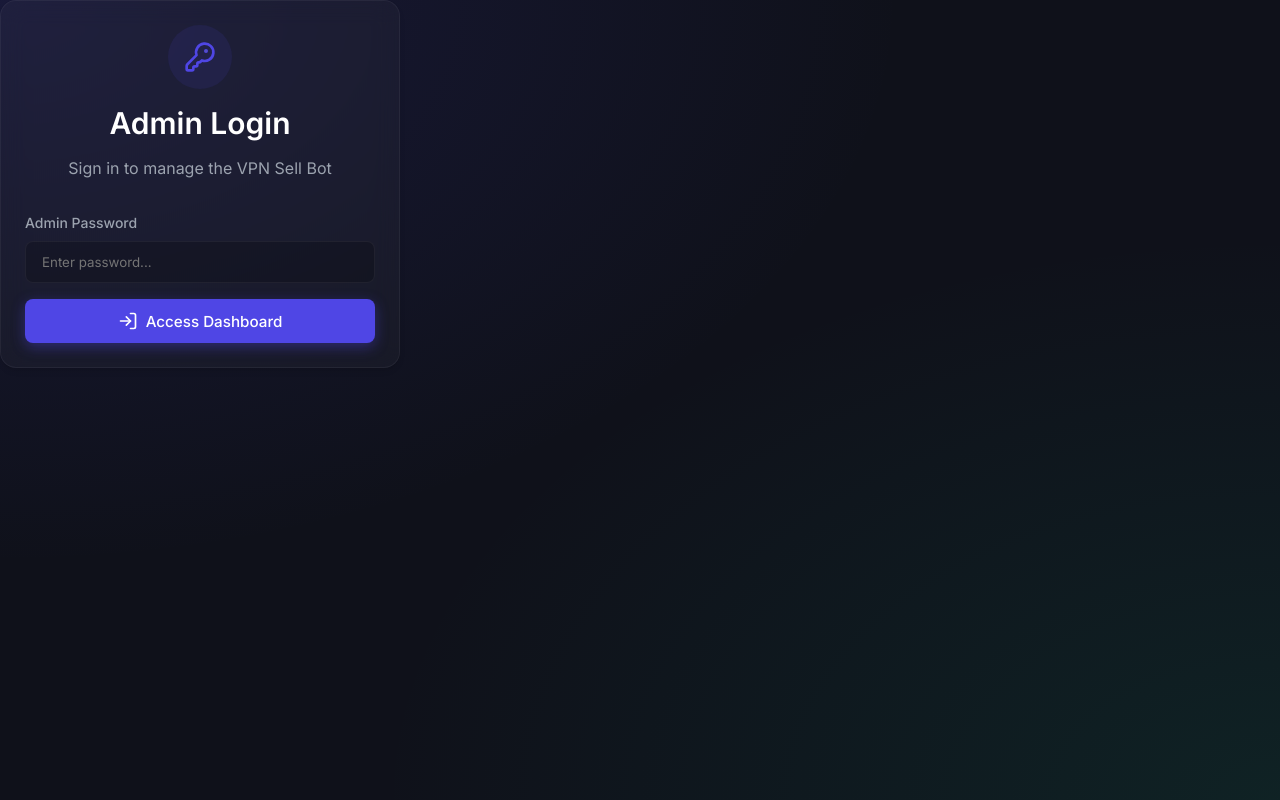
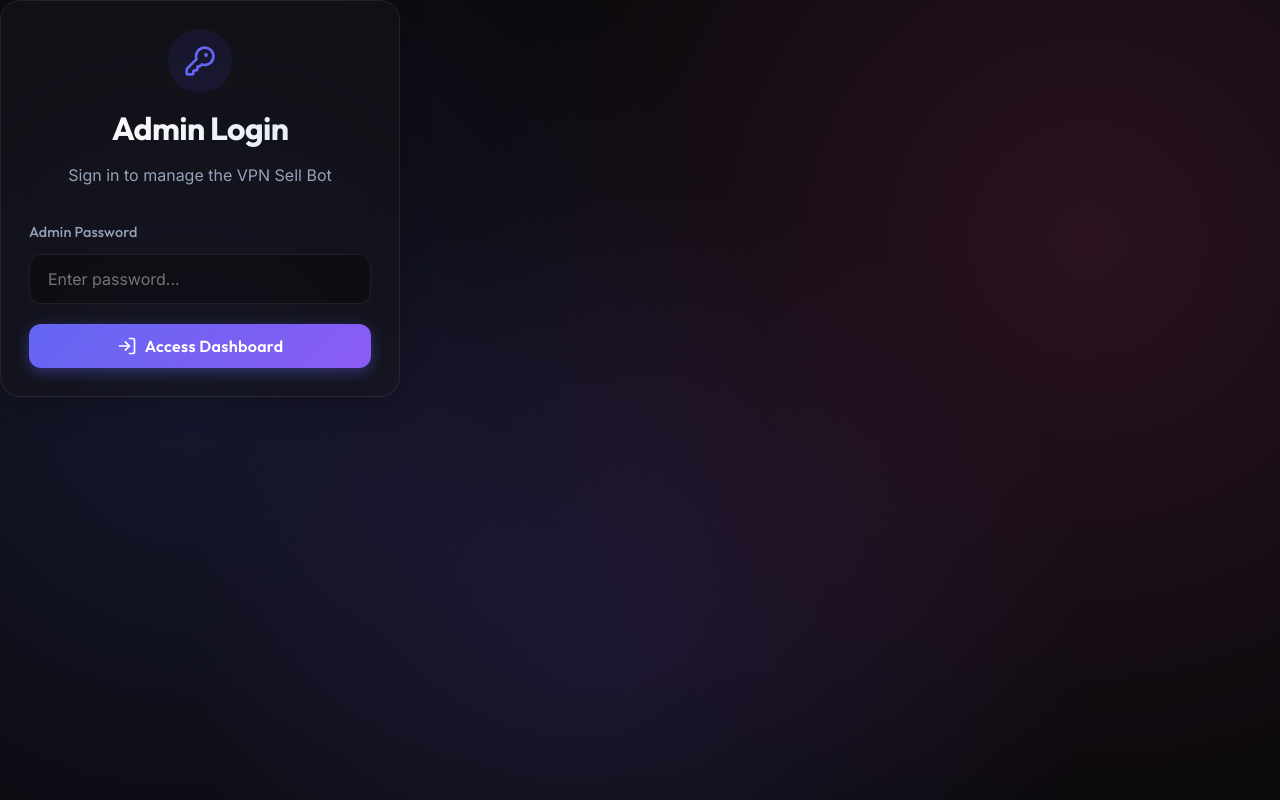
Before and after one commit to knownasmobin/seller, a React app in the folder frontend/: page / in a window 1280 px wide. Built offline with nearby package versions, Linux system fonts and the light colour scheme; no server answers; the HTML template or start-up script is replaced by a standard one.

Commit message:
feat: set up initial frontend structure including dashboard, orders, plans pages, a sidebar, and global styling.

```diff
--- a/frontend/src/index.css
+++ b/frontend/src/index.css
@@ -1,14 +1,17 @@
-@import url('https://fonts.googleapis.com/css2?family=Inter:wght@300;400;500;600;700&display=swap');
+@import url('https://fonts.googleapis.com/css2?family=Outfit:wght@300;400;500;600;700;800&family=Inter:wght@400;500;600&display=swap');
 
 :root {
-  --primary: #4F46E5;
-  --primary-hover: #4338ca;
-  --bg-base: #0f111a;
-  --bg-surface: rgba(255, 255, 255, 0.03);
-  --bg-surface-hover: rgba(255, 255, 255, 0.08);
-  --glass-border: rgba(255, 255, 255, 0.05);
-  --text-main: #f3f4f6;
-  --text-muted: #9ca3af;
+  --primary: #6366f1;
+  --primary-hover: #4f46e5;
+  --secondary: #ec4899;
+  --accent: #8b5cf6;
+  --bg-base: #09090b;
+  --bg-surface: rgba(24, 24, 27, 0.4);
+  --bg-surface-hover: rgba(39, 39, 42, 0.6);
+  --glass-border: rgba(255, 255, 255, 0.08);
+  --glass-border-hover: rgba(255, 255, 255, 0.15);
+  --text-main: #f8fafc;
+  --text-muted: #94a3b8;
   --danger: #ef4444;
   --success: #10b981;
   --warning: #f59e0b;
@@ -21,50 +24,110 @@
 }
 
 body {
-  font-family: 'Inter', system-ui, -apple-system, sans-serif;
+  font-family: 'Inter', system-ui, sans-serif;
   background-color: var(--bg-base);
   color: var(--text-main);
+  /* Dynamic Mesh Gradient Background */
   background-image:
-    radial-gradient(at 0% 0%, rgba(79, 70, 229, 0.15) 0px, transparent 50%),
-    radial-gradient(at 100% 100%, rgba(16, 185, 129, 0.1) 0px, transparent 50%);
+    radial-gradient(circle at 15% 50%, rgba(99, 102, 241, 0.15), transparent 50%),
+    radial-gradient(circle at 85% 30%, rgba(236, 72, 153, 0.15), transparent 50%),
+    radial-gradient(circle at 50% 80%, rgba(139, 92, 246, 0.15), transparent 50%);
   background-attachment: fixed;
   min-height: 100vh;
-  line-height: 1.5;
+  line-height: 1.6;
   -webkit-font-smoothing: antialiased;
+  overflow-x: hidden;
 }
 
-/* Glassmorphism Utilities */
+h1,
+h2,
+h3,
+h4,
+h5,
+h6 {
+  font-family: 'Outfit', sans-serif;
+  font-weight: 700;
+  line-height: 1.2;
+  margin-bottom: 0.5em;
+  color: #fff;
+  letter-spacing: -0.02em;
+}
+
+h1 {
+  font-size: 2.75rem;
+  background: linear-gradient(to right, #fff, #a5b4fc);
+  -webkit-background-clip: text;
+  background-clip: text;
+  -webkit-text-fill-color: transparent;
+}
+
+h2 {
+  font-size: 2rem;
+  background: linear-gradient(to right, #fff, #e2e8f0);
+  -webkit-background-clip: text;
+  background-clip: text;
+  -webkit-text-fill-color: transparent;
+}
+
+h3 {
+  font-size: 1.5rem;
+}
+
+/* Premium Glassmorphism Utilities */
 .glass {
   background: var(--bg-surface);
-  backdrop-filter: blur(12px);
-  -webkit-backdrop-filter: blur(12px);
+  backdrop-filter: blur(16px);
+  -webkit-backdrop-filter: blur(16px);
   border: 1px solid var(--glass-border);
-  border-radius: 16px;
-  box-shadow: 0 4px 6px -1px rgba(0, 0, 0, 0.1), 0 2px 4px -1px rgba(0, 0, 0, 0.06);
-  transition: all 0.3s ease;
+  border-radius: 20px;
+  box-shadow: 0 8px 32px 0 rgba(0, 0, 0, 0.2);
+  transition: all 0.4s cubic-bezier(0.4, 0, 0.2, 1);
 }
 
 .glass-card {
-  padding: 24px;
+  padding: 28px;
 }
 
 .glass-card:hover {
   background: var(--bg-surface-hover);
-  border-color: rgba(255, 255, 255, 0.1);
-  transform: translateY(-2px);
+  border-color: var(--glass-border-hover);
+  transform: translateY(-4px);
+  box-shadow: 0 12px 40px 0 rgba(0, 0, 0, 0.3), 0 0 0 1px rgba(255, 255, 255, 0.05) inset;
 }
 
-/* Typography */
-h1, h2, h3, h4, h5, h6 {
-  font-weight: 600;
-  line-height: 1.2;
-  margin-bottom: 0.5em;
-  color: #fff;
+/* Sidebar Specific */
+.sidebar {
+  border-right: 1px solid var(--glass-border);
+  background: rgba(9, 9, 11, 0.6);
+  backdrop-filter: blur(20px);
 }
 
-h1 { font-size: 2.5rem; }
-h2 { font-size: 1.875rem; }
-h3 { font-size: 1.5rem; }
+.nav-link {
+  display: flex;
+  align-items: center;
+  gap: 12px;
+  padding: 14px 20px;
+  color: var(--text-muted);
+  border-radius: 12px;
+  font-weight: 500;
+  transition: all 0.3s ease;
+  position: relative;
+  overflow: hidden;
+  text-decoration: none;
+}
+
+.nav-link:hover {
+  color: var(--text-main);
+  background: rgba(255, 255, 255, 0.03);
+  transform: translateX(4px);
+}
+
+.nav-link.active {
+  color: white;
+  background: linear-gradient(90deg, rgba(99, 102, 241, 0.1) 0%, transparent 100%);
+  border-left: 3px solid var(--primary);
+  border-radius: 0 12px 12px 0;
+}
 
 /* Buttons */
 .btn {
@@ -72,26 +135,44 @@ h3 { font-size: 1.5rem; }
   align-items: center;
   justify-content: center;
   gap: 8px;
-  padding: 10px 20px;
-  border-radius: 8px;
-  font-weight: 500;
+  padding: 12px 24px;
+  border-radius: 12px;
+  font-weight: 600;
   cursor: pointer;
-  transition: all 0.2s ease;
+  transition: all 0.3s cubic-bezier(0.4, 0, 0.2, 1);
   border: none;
-  font-family: 'Inter', sans-serif;
-  font-size: 0.95rem;
+  font-family: 'Outfit', sans-serif;
+  font-size: 1rem;
+  letter-spacing: 0.02em;
 }
 
 .btn-primary {
-  background-color: var(--primary);
+  background: linear-gradient(135deg, var(--primary), var(--accent));
   color: white;
-  box-shadow: 0 4px 14px 0 rgba(79, 70, 229, 0.39);
+  box-shadow: 0 4px 14px 0 rgba(99, 102, 241, 0.39);
+  position: relative;
+  overflow: hidden;
+}
+
+.btn-primary::after {
+  content: '';
+  position: absolute;
+  top: 0;
+  left: 0;
+  right: 0;
+  bottom: 0;
+  background: linear-gradient(135deg, rgba(255, 255, 255, 0.2), transparent);
+  opacity: 0;
+  transition: opacity 0.3s ease;
 }
 
 .btn-primary:hover {
-  background-color: var(--primary-hover);
-  transform: translateY(-1px);
-  box-shadow: 0 6px 20px rgba(79, 70, 229, 0.4);
+  transform: translateY(-2px) scale(1.02);
+  box-shadow: 0 6px 20px rgba(99, 102, 241, 0.5), 0 0 15px rgba(139, 92, 246, 0.4);
+}
+
+.btn-primary:hover::after {
+  opacity: 1;
 }
 
 .btn-ghost {
@@ -102,6 +183,7 @@ h3 { font-size: 1.5rem; }
 
 .btn-ghost:hover {
   background-color: var(--bg-surface-hover);
+  border-color: var(--glass-border-hover);
 }
 
 .btn-danger {
@@ -113,80 +195,198 @@ h3 { font-size: 1.5rem; }
 .btn-danger:hover {
   background-color: var(--danger);
   color: white;
+  box-shadow: 0 4px 14px 0 rgba(239, 68, 68, 0.4);
 }
 
 /* Inputs */
 .input-group {
-  margin-bottom: 16px;
+  margin-bottom: 20px;
   display: flex;
   flex-direction: column;
-  gap: 8px;
+  gap: 10px;
 }
 
 .input-label {
-  font-size: 0.875rem;
+  font-family: 'Outfit', sans-serif;
+  font-size: 0.9rem;
   font-weight: 500;
   color: var(--text-muted);
+  letter-spacing: 0.01em;
 }
 
 .input-field {
   width: 100%;
-  padding: 12px 16px;
-  background: rgba(0, 0, 0, 0.2);
+  padding: 14px 18px;
+  background: rgba(0, 0, 0, 0.3);
   border: 1px solid var(--glass-border);
-  border-radius: 8px;
+  border-radius: 12px;
   color: var(--text-main);
   font-family: 'Inter', sans-serif;
-  transition: all 0.2s ease;
+  transition: all 0.3s ease;
+  font-size: 1rem;
 }
 
 .input-field:focus {
   outline: none;
   border-color: var(--primary);
-  box-shadow: 0 0 0 3px rgba(79, 70, 229, 0.2);
+  background: rgba(0, 0, 0, 0.5);
+  box-shadow: 0 0 0 4px rgba(99, 102, 241, 0.15);
+}
+
+select.input-field option {
+  background: var(--bg-base);
+  color: var(--text-main);
 }
 
 /* Layout */
 .container {
   width: 100%;
-  max-width: 1200px;
+  max-width: 1280px;
   margin: 0 auto;
-  padding: 0 24px;
+  padding: 0 32px;
 }
 
 .page {
   padding: 40px 0;
-  animation: fadeIn 0.4s ease forwards;
+  animation: slideUpFade 0.6s cubic-bezier(0.16, 1, 0.3, 1) forwards;
+}
+
+/* Tables */
+table {
+  width: 100%;
+  border-collapse: separate;
+  border-spacing: 0;
+}
+
+th {
+  padding: 18px 24px;
+  font-family: 'Outfit', sans-serif;
+  font-weight: 600;
+  color: var(--text-muted);
+  font-size: 0.9rem;
+  letter-spacing: 0.05em;
+  text-transform: uppercase;
+  background: rgba(0, 0, 0, 0.2);
+}
+
+td {
+  padding: 18px 24px;
+  border-bottom: 1px solid var(--glass-border);
+  transition: background 0.2s ease;
+}
+
+tbody tr {
+  transition: all 0.2s ease;
+}
+
+tbody tr:hover {
+  background: rgba(255, 255, 255, 0.02);
+}
+
+tbody tr:hover td {
+  color: #fff;
 }
 
 /* Utilities */
-.flex { display: flex; }
-.flex-col { flex-direction: column; }
-.items-center { align-items: center; }
-.justify-between { justify-content: space-between; }
-.gap-4 { gap: 16px; }
-.gap-6 { gap: 24px; }
-.mt-4 { margin-top: 16px; }
-.mt-8 { margin-top: 32px; }
-.mb-8 { margin-bottom: 32px; }
-.text-center { text-align: center; }
+.flex {
+  display: flex;
+}
 
-/* Animations */
-@keyframes fadeIn {
-  from { opacity: 0; transform: translateY(10px); }
-  to { opacity: 1; transform: translateY(0); }
+.flex-col {
+  flex-direction: column;
+}
+
+.items-center {
+  align-items: center;
+}
+
+.justify-between {
+  justify-content: space-between;
+}
+
+.gap-4 {
+  gap: 16px;
+}
+
+.gap-6 {
+  gap: 24px;
+}
+
+.mt-4 {
+  margin-top: 16px;
+}
+
+.mt-8 {
+  margin-top: 32px;
+}
+
+.mb-8 {
+  margin-bottom: 32px;
+}
+
+.text-center {
+  text-align: center;
 }
 
 /* Status Badges */
 .badge {
-  padding: 4px 10px;
+  padding: 6px 12px;
   border-radius: 9999px;
-  font-size: 0.75rem;
+  font-family: 'Outfit', sans-serif;
+  font-size: 0.8rem;
   font-weight: 600;
   display: inline-flex;
   align-items: center;
+  letter-spacing: 0.02em;
 }
 
-.badge-success { background: rgba(16, 185, 129, 0.1); color: var(--success); border: 1px solid rgba(16, 185, 129, 0.2); }
-.badge-warning { background: rgba(245, 158, 11, 0.1); color: var(--warning); border: 1px solid rgba(245, 158, 11, 0.2); }
-.badge-danger { background: rgba(239, 68, 68, 0.1); color: var(--danger); border: 1px solid rgba(239, 68, 68, 0.2); }
+.badge-primary {
+  background: rgba(99, 102, 241, 0.1);
+  color: var(--primary);
+  border: 1px solid rgba(99, 102, 241, 0.2);
+}
+
+.badge-success {
+  background: rgba(16, 185, 129, 0.1);
+  color: var(--success);
+  border: 1px solid rgba(16, 185, 129, 0.2);
+}
+
+.badge-warning {
+  background: rgba(245, 158, 11, 0.1);
+  color: var(--warning);
+  border: 1px solid rgba(245, 158, 11, 0.2);
+}
+
+.badge-danger {
+  background: rgba(239, 68, 68, 0.1);
+  color: var(--danger);
+  border: 1px solid rgba(239, 68, 68, 0.2);
+}
+
+/* Animations */
+@keyframes slideUpFade {
+  from {
+    opacity: 0;
+    transform: translateY(20px);
+  }
+
+  to {
+    opacity: 1;
+    transform: translateY(0);
+  }
+}
+
+@keyframes pulse-glow {
+  0% {
+    box-shadow: 0 0 0 0 rgba(99, 102, 241, 0.4);
+  }
+
+  70% {
+    box-shadow: 0 0 0 10px rgba(99, 102, 241, 0);
+  }
+
+  100% {
+    box-shadow: 0 0 0 0 rgba(99, 102, 241, 0);
+  }
+}
--- a/frontend/src/pages/Orders.jsx
+++ b/frontend/src/pages/Orders.jsx
@@ -33,15 +33,15 @@ export default function Orders() {
     }
 
     return (
-        <div className="page" style={{ maxWidth: '1200px', margin: '0 auto' }}>
+        <div className="page container">
             <div className="flex justify-between items-center mb-8">
                 <div>
-                    <h2>Orders & Subscriptions</h2>
+                    <h1>Orders & Subscriptions</h1>
                     <p style={{ color: 'var(--text-muted)' }}>Lookup user orders by Telegram ID</p>
                 </div>
             </div>
 
-            <div className="glass glass-card mb-8">
+            <div className="glass glass-card mb-8" style={{ animation: 'slideUpFade 0.6s 0.1s both' }}>
                 <form onSubmit={handleSearch} className="flex gap-4 items-center">
                     <div className="input-group" style={{ margin: 0, flex: 1 }}>
                         <input
@@ -56,7 +56,7 @@ export default function Orders() {
                 </form>
             </div>
 
-            <div className="glass" style={{ overflow: 'hidden' }}>
+            <div className="glass" style={{ overflow: 'hidden', animation: 'slideUpFade 0.6s 0.2s both' }}>
                 <table style={{ width: '100%', borderCollapse: 'collapse', textAlign: 'left' }}>
                     <thead>
                         <tr style={{ backgroundColor: 'rgba(255, 255, 255, 0.05)', borderBottom: '1px solid var(--glass-border)' }}>
```
Also changed, not shown: frontend/src/components/Sidebar.jsx (+9 -10 lines), frontend/src/pages/Dashboard.jsx (+23 -21 lines), frontend/src/pages/Plans.jsx (+4 -4 lines).
